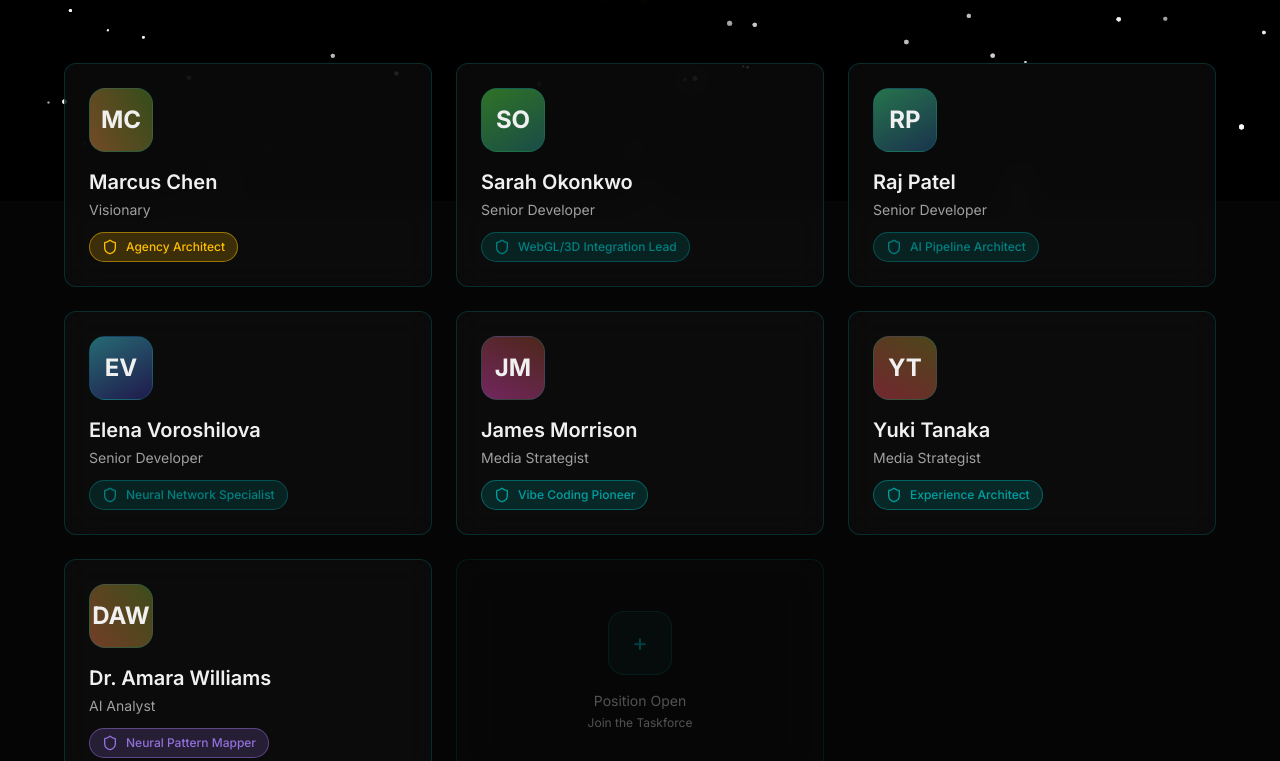
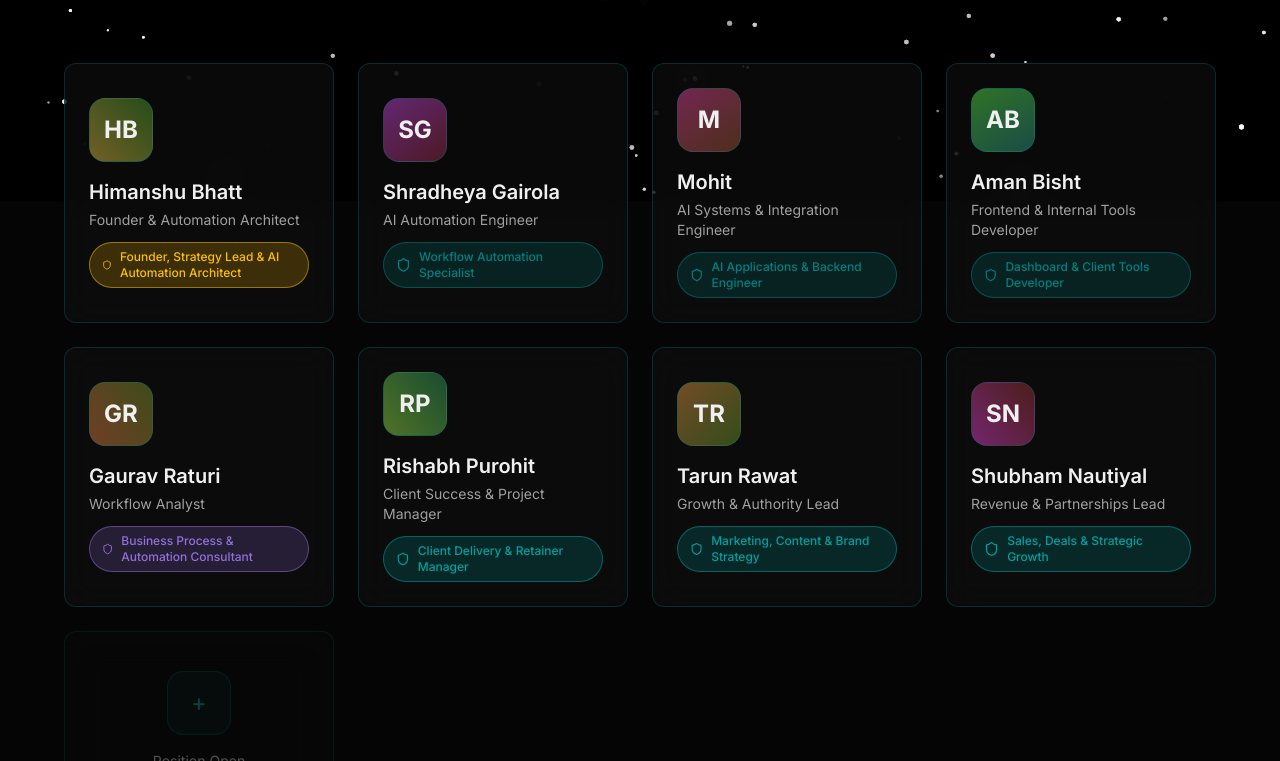
Before and after one commit to tech-gauravraturi/prompt-authority-site, a Next.js app: page /taskforce in a window 1280 px wide. Shown: the part 599-1360 px from the top of the page. Built offline with nearby package versions, Linux system fonts and the light colour scheme.

Commit message:
taskforce added

```diff
--- a/app/taskforce/page.tsx
+++ b/app/taskforce/page.tsx
@@ -15,67 +15,76 @@ interface TeamMember {
 
 const teamMembers: TeamMember[] = [
   {
-    id: 'arch-001',
-    name: 'Marcus Chen',
-    role: 'Visionary',
-    specialty: 'Agency Architect',
-    experience: '12 years in autonomous systems',
-    aetherSignature: 'AE-7X9K-ALPHA',
+    id: 'founder-001',
+    name: 'Himanshu Bhatt',
+    role: 'Founder & Automation Architect',
+    specialty: 'Founder, Strategy Lead & AI Automation Architect',
+    experience: 'Expert in autonomous systems and AI strategy',
+    aetherSignature: 'AE-HB01-ALPHA',
     level: 'visionary',
   },
   {
-    id: 'dev-001',
-    name: 'Sarah Okonkwo',
-    role: 'Senior Developer',
-    specialty: 'WebGL/3D Integration Lead',
-    experience: '8 years in immersive tech',
-    aetherSignature: 'AE-3M2P-GAMMA',
+    id: 'eng-001',
+    name: 'Shradheya Gairola',
+    role: 'AI Automation Engineer',
+    specialty: 'Workflow Automation Specialist',
+    experience: 'Specialized in AI-driven workflow optimization',
+    aetherSignature: 'AE-SG02-GAMMA',
     level: 'senior',
   },
   {
-    id: 'dev-002',
-    name: 'Raj Patel',
-    role: 'Senior Developer',
-    specialty: 'AI Pipeline Architect',
-    experience: '9 years in ML systems',
-    aetherSignature: 'AE-5K7R-DELTA',
+    id: 'eng-002',
+    name: 'Mohit',
+    role: 'AI Systems & Integration Engineer',
+    specialty: 'AI Applications & Backend Engineer',
+    experience: 'Focused on AI backend systems and integrations',
+    aetherSignature: 'AE-MO03-DELTA',
     level: 'senior',
   },
   {
-    id: 'dev-003',
-    name: 'Elena Voroshilova',
-    role: 'Senior Developer',
-    specialty: 'Neural Network Specialist',
-    experience: '7 years in deep learning',
-    aetherSignature: 'AE-8N4T-SIGMA',
+    id: 'dev-001',
+    name: 'Aman Bisht',
+    role: 'Frontend & Internal Tools Developer',
+    specialty: 'Dashboard & Client Tools Developer',
+    experience: 'Expert in frontend development and internal tooling',
+    aetherSignature: 'AE-AB04-SIGMA',
     level: 'senior',
   },
   {
-    id: 'strat-001',
-    name: 'James Morrison',
-    role: 'Media Strategist',
-    specialty: 'Vibe Coding Pioneer',
-    experience: '6 years in AI-assisted design',
-    aetherSignature: 'AE-2V9X-OMEGA',
+    id: 'analyst-001',
+    name: 'Gaurav Raturi',
+    role: 'Workflow Analyst',
+    specialty: 'Business Process & Automation Consultant',
+    experience: 'Skilled in business process analysis and automation',
+    aetherSignature: 'AE-GR05-THETA',
+    level: 'analyst',
+  },
+  {
+    id: 'pm-001',
+    name: 'Rishabh Purohit',
+    role: 'Client Success & Project Manager',
+    specialty: 'Client Delivery & Retainer Manager',
+    experience: 'Dedicated to client success and project management',
+    aetherSignature: 'AE-RP06-OMEGA',
     level: 'specialist',
   },
   {
-    id: 'strat-002',
-    name: 'Yuki Tanaka',
-    role: 'Media Strategist',
-    specialty: 'Experience Architect',
-    experience: '5 years in UX innovation',
-    aetherSignature: 'AE-6L3M-THETA',
+    id: 'growth-001',
+    name: 'Tarun Rawat',
+    role: 'Growth & Authority Lead',
+    specialty: 'Marketing, Content & Brand Strategy',
+    experience: 'Leader in marketing and brand strategy',
+    aetherSignature: 'AE-TR07-PRIME',
     level: 'specialist',
   },
   {
-    id: 'analyst-001',
-    name: 'Dr. Amara Williams',
-    role: 'AI Analyst',
-    specialty: 'Neural Pattern Mapper',
-    experience: '10 years in cognitive modeling',
-    aetherSignature: 'AE-1P8Q-PRIME',
-    level: 'analyst',
+    id: 'revenue-001',
+    name: 'Shubham Nautiyal',
+    role: 'Revenue & Partnerships Lead',
+    specialty: 'Sales, Deals & Strategic Growth',
+    experience: 'Expert in sales and strategic partnerships',
+    aetherSignature: 'AE-SN08-NOVA',
+    level: 'specialist',
   },
 ]
 
@@ -99,7 +108,7 @@ function MemberCard({ member, onClick }: { member: TeamMember; onClick: () => vo
   return (
     <button
       onClick={onClick}
-      className={`glass-card p-6 text-left transition-all duration-300 hover:-translate-y-2 hover:border-[#FFBF00]/50 group w-full`}
+      className={`glass-card p-6 text-left transition-all duration-300 hover:-translate-y-2 hover:border-[#FFBF00]/50 hover:shadow-xl hover:shadow-[#008080]/30 group w-full`}
     >
       {/* Avatar */}
       <div
@@ -213,7 +222,7 @@ export default function TaskforcePage() {
       <section className="px-4 py-16">
         <div className="max-w-4xl mx-auto text-center">
           <div className="inline-flex items-center gap-2 px-4 py-2 rounded-full bg-[#008080]/10 border border-[#008080]/30 mb-6">
-            <span className="text-[#008080] text-sm font-medium">The Elite 7</span>
+            <span className="text-[#008080] text-sm font-medium">The Taskforce</span>
           </div>
           <h1 className="text-4xl sm:text-5xl md:text-6xl font-bold mb-6 text-[#F0F0F0]">
             The <span className="text-[#008080]">Taskforce</span>
@@ -232,7 +241,7 @@ export default function TaskforcePage() {
               {[
                 { label: 'Visionary', count: 1, color: levelColors.visionary },
                 { label: 'Senior Developers', count: 3, color: levelColors.senior },
-                { label: 'Media Strategists', count: 2, color: levelColors.specialist },
+                { label: 'Strategists', count: 3, color: levelColors.specialist },
                 { label: 'AI Analyst', count: 1, color: levelColors.analyst },
               ].map((item) => (
                 <div key={item.label} className={`p-4 rounded-lg ${item.color.bg} ${item.color.border} border text-center`}>
@@ -248,7 +257,7 @@ export default function TaskforcePage() {
       {/* Command Grid */}
       <section className="px-4 py-8">
         <div className="max-w-6xl mx-auto">
-          <div className="grid grid-cols-1 sm:grid-cols-2 lg:grid-cols-3 gap-6">
+          <div className="grid grid-cols-1 sm:grid-cols-2 lg:grid-cols-4 gap-6">
             {teamMembers.map((member) => (
               <MemberCard
                 key={member.id}
```
Also changed, not shown: 1 other file (tests, documents, lock files or other folders).
